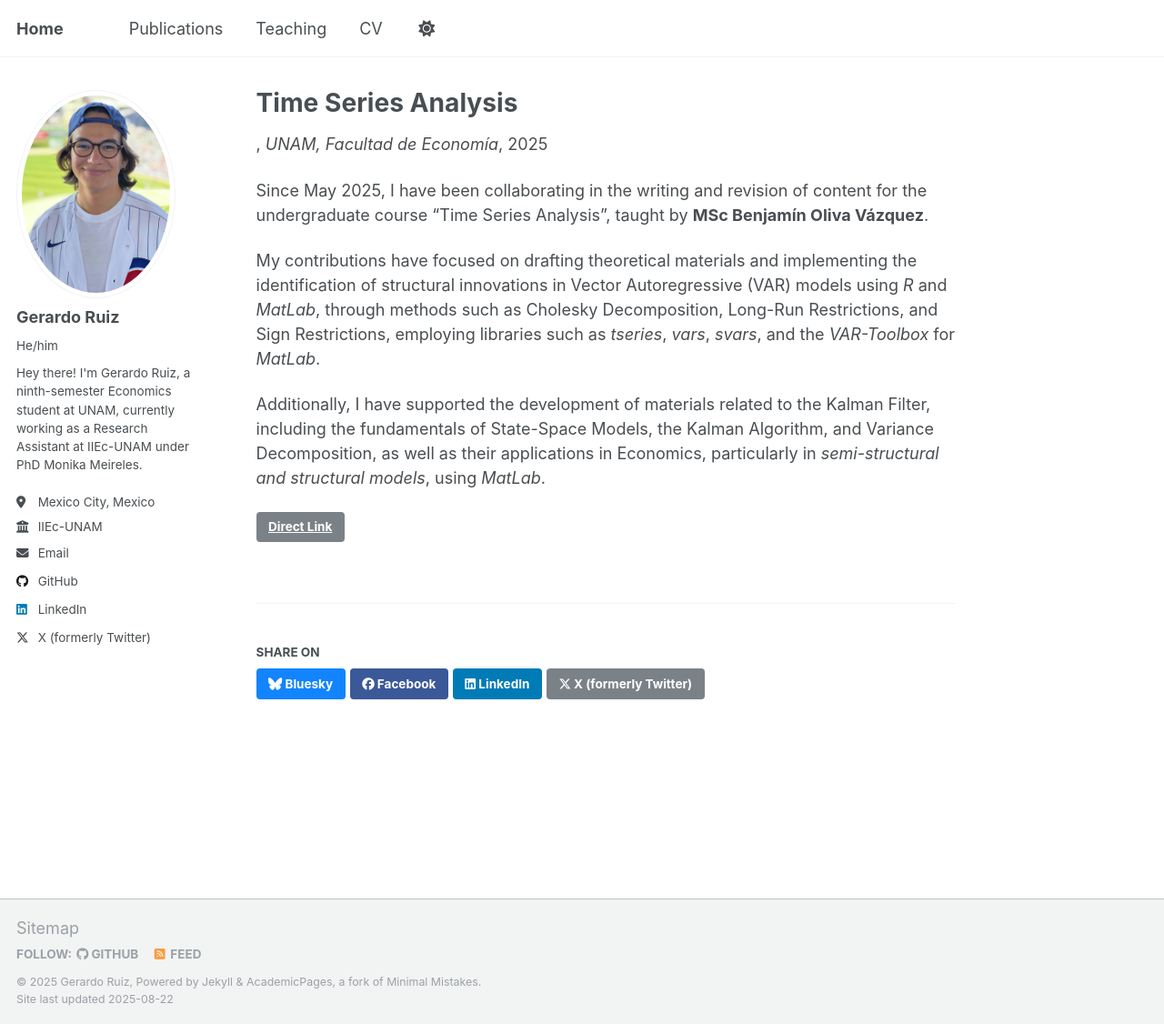
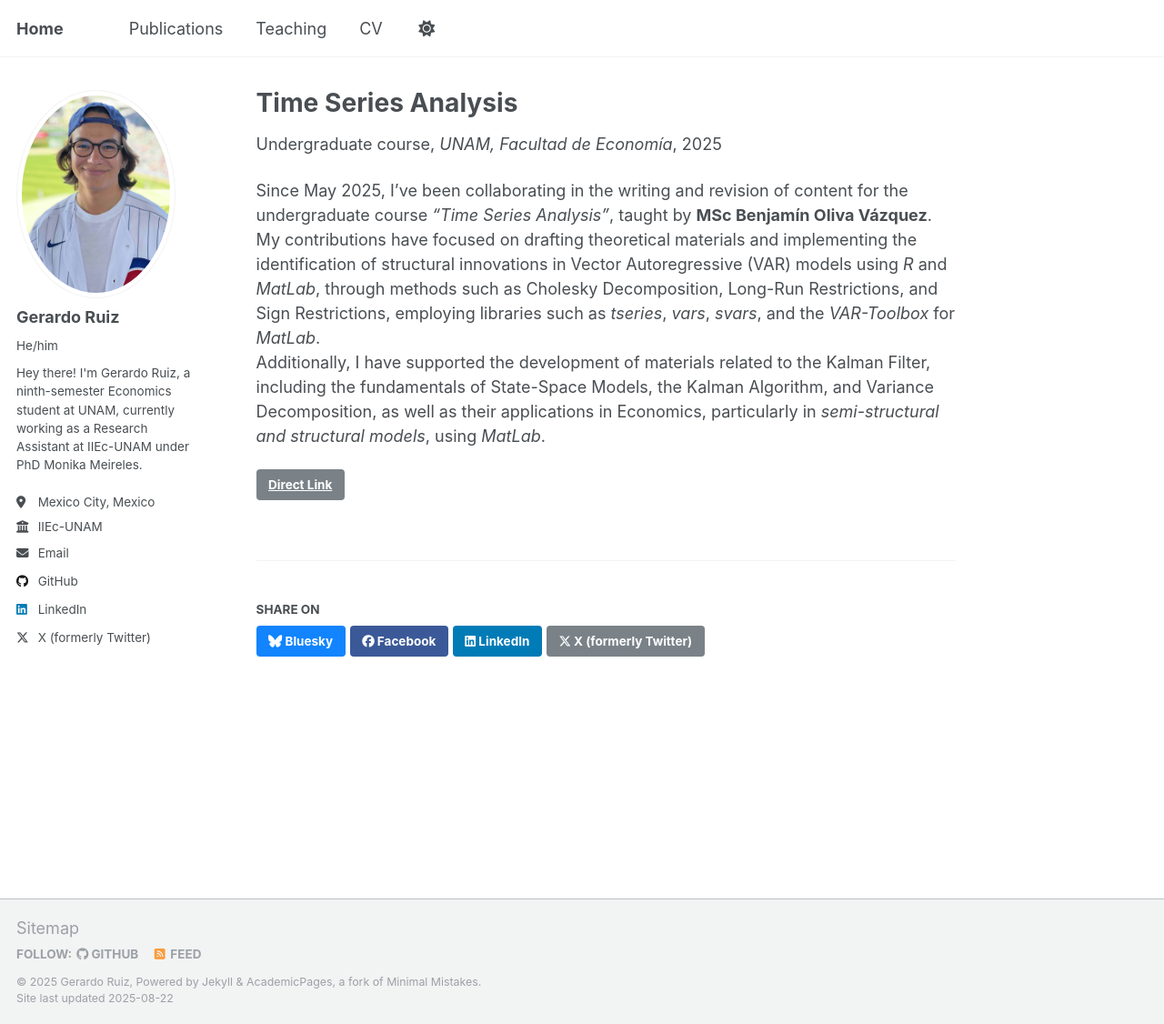
Before and after one commit to gerardorglz/gerardorglz.github.io, a Jekyll site: the page built from _teaching/2014-spring-teaching-1.md, in a window 1280 px wide and 1126 px high. Shown: the whole window at 91% size. Built offline with Jekyll 4.4.1, drawn with Linux system fonts in a browser that asks for light colours.

Commit message:
07/08/2025

```diff
--- a/_teaching/2014-spring-teaching-1.md
+++ b/_teaching/2014-spring-teaching-1.md
@@ -1,5 +1,6 @@
 ---
 title: "Time Series Analysis"
+type: "Undergraduate course"
 collection: teaching
 permalink: /teaching/2014-spring-teaching-1
 venue: "UNAM, Facultad de Economía"
@@ -8,8 +9,6 @@ location: "Mexico City, Mexico"
 link: https://benjov.github.io/Series-Tiempo/index.html
 ---
 
-Since May 2025, I have been collaborating in the writing and revision of content for the undergraduate course "Time Series Analysis", taught by **MSc Benjamín Oliva Vázquez**.
-
-My contributions have focused on drafting theoretical materials and implementing the identification of structural innovations in Vector Autoregressive (VAR) models using *R* and *MatLab*, through methods such as Cholesky Decomposition, Long-Run Restrictions, and Sign Restrictions, employing libraries such as *tseries*, *vars*, *svars*, and the *VAR-Toolbox* for *MatLab*.
-
+Since May 2025, I've been collaborating in the writing and revision of content for the undergraduate course *"Time Series Analysis"*, taught by **MSc Benjamín Oliva Vázquez**. <br>
+My contributions have focused on drafting theoretical materials and implementing the identification of structural innovations in Vector Autoregressive (VAR) models using *R* and *MatLab*, through methods such as Cholesky Decomposition, Long-Run Restrictions, and Sign Restrictions, employing libraries such as *tseries*, *vars*, *svars*, and the *VAR-Toolbox* for *MatLab*. <br>
 Additionally, I have supported the development of materials related to the Kalman Filter, including the fundamentals of State-Space Models, the Kalman Algorithm, and Variance Decomposition, as well as their applications in Economics, particularly in *semi-structural and structural models*, using *MatLab*.
```
